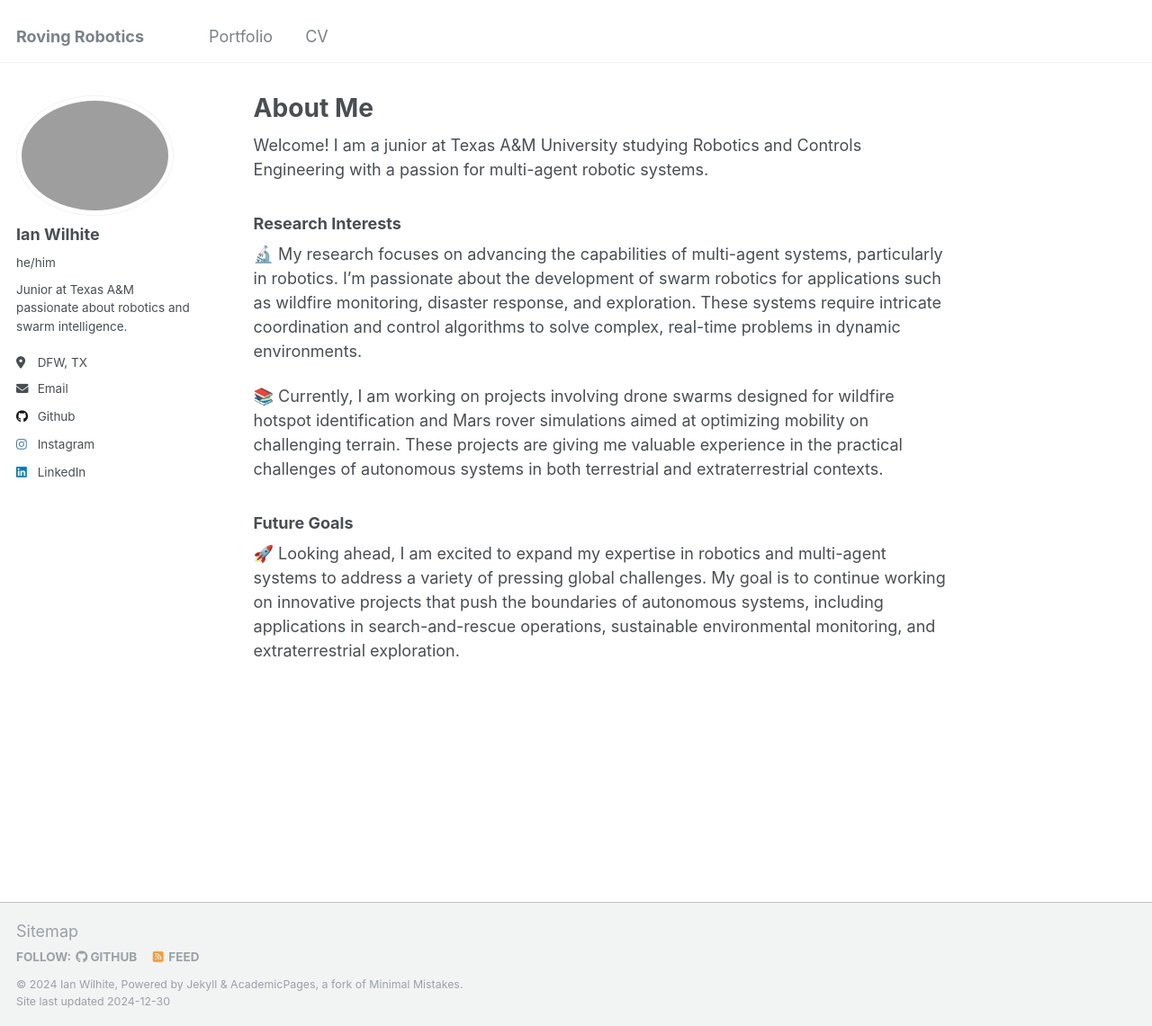
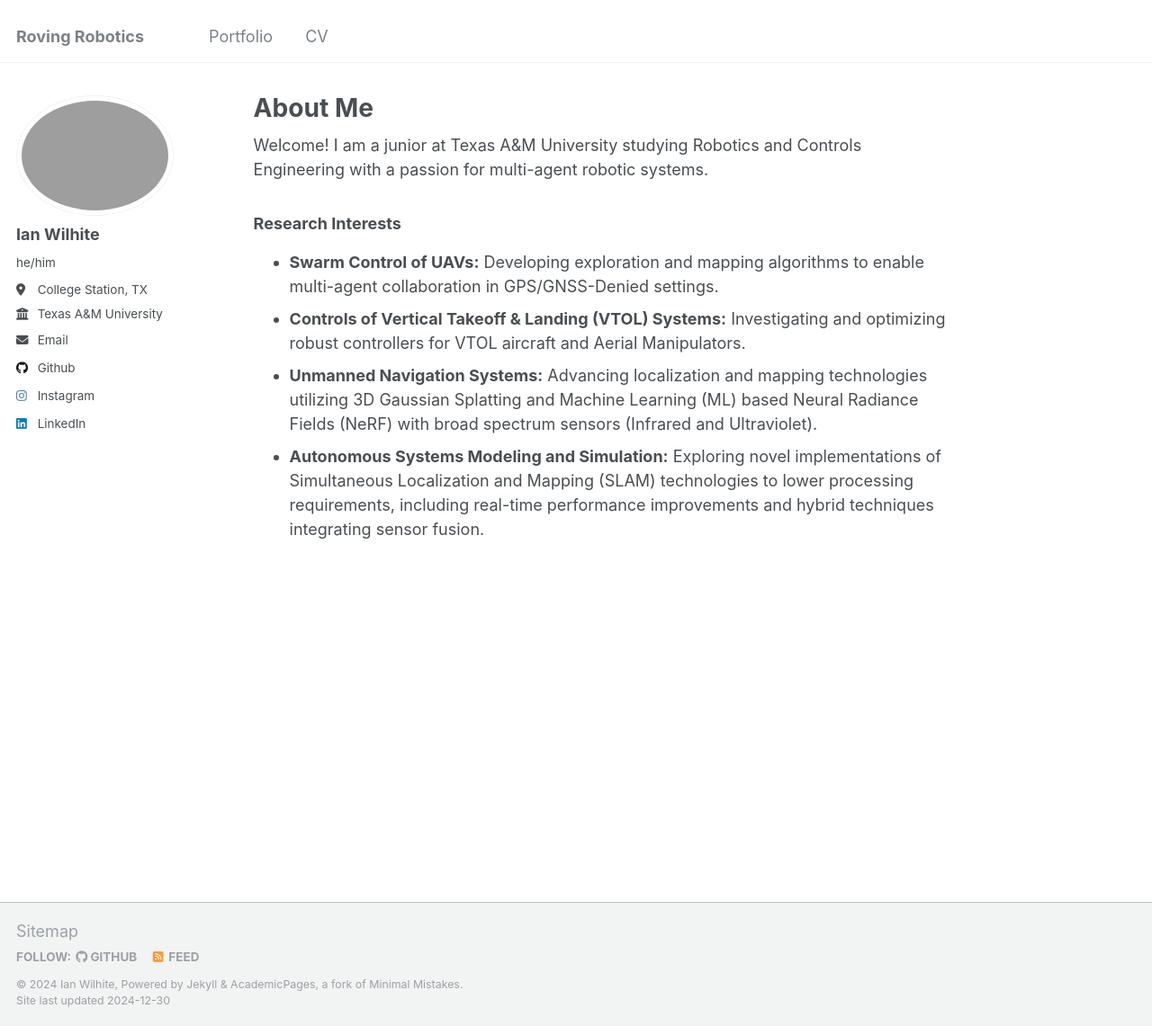
Before and after one commit to Ian-Wilhite/Ian-Wilhite.github.io, a Jekyll site: the page built from _pages/about.md, in a window 1280 px wide and 1141 px high. Shown: the whole window at 90% size. Built offline with Jekyll 4.4.1, drawn with Linux system fonts in a browser that asks for light colours.

Commit message:
update aboutme

```diff
--- a/_config.yml
+++ b/_config.yml
@@ -24,8 +24,9 @@ author:
   avatar           : "profile.png"
   name             : "Ian Wilhite"
   pronouns         : "he/him"
-  bio              : "Junior at Texas A&M passionate about robotics and swarm intelligence."
-  location         : "DFW, TX"
+  # bio              : "Junior at Texas A&M passionate about robotics and swarm intelligence."
+  location         : "College Station, TX"
+  employer         : "Texas A&M University"
   uri              : # URL
   email            : "ian.wilhite0@gmail.com"
 
--- a/_pages/about.md
+++ b/_pages/about.md
@@ -10,9 +10,8 @@ redirect_from:
 Welcome! I am a junior at Texas A&M University studying Robotics and Controls Engineering with a passion for multi-agent robotic systems.
 
 ### Research Interests
-🔬 My research focuses on advancing the capabilities of multi-agent systems, particularly in robotics. I'm passionate about the development of swarm robotics for applications such as wildfire monitoring, disaster response, and exploration. These systems require intricate coordination and control algorithms to solve complex, real-time problems in dynamic environments.
 
-📚 Currently, I am working on projects involving drone swarms designed for wildfire hotspot identification and Mars rover simulations aimed at optimizing mobility on challenging terrain. These projects are giving me valuable experience in the practical challenges of autonomous systems in both terrestrial and extraterrestrial contexts.
-
-### Future Goals
-🚀 Looking ahead, I am excited to expand my expertise in robotics and multi-agent systems to address a variety of pressing global challenges. My goal is to continue working on innovative projects that push the boundaries of autonomous systems, including applications in search-and-rescue operations, sustainable environmental monitoring, and extraterrestrial exploration.
+ - **Swarm Control of UAVs:** Developing exploration and mapping algorithms to enable multi-agent collaboration in GPS/GNSS-Denied settings.
+ - **Controls of Vertical Takeoff & Landing (VTOL) Systems:** Investigating and optimizing robust controllers for VTOL aircraft and Aerial Manipulators.
+ - **Unmanned Navigation Systems:** Advancing localization and mapping technologies utilizing 3D Gaussian Splatting and Machine Learning (ML) based Neural Radiance Fields (NeRF) with broad spectrum sensors (Infrared and Ultraviolet).
+ - **Autonomous Systems Modeling and Simulation:** Exploring novel implementations of Simultaneous Localization and Mapping (SLAM) technologies to lower processing requirements, including real-time performance improvements and hybrid techniques integrating sensor fusion.
```
Also changed, not shown: _pages/cv.md (+2 -2 lines).
